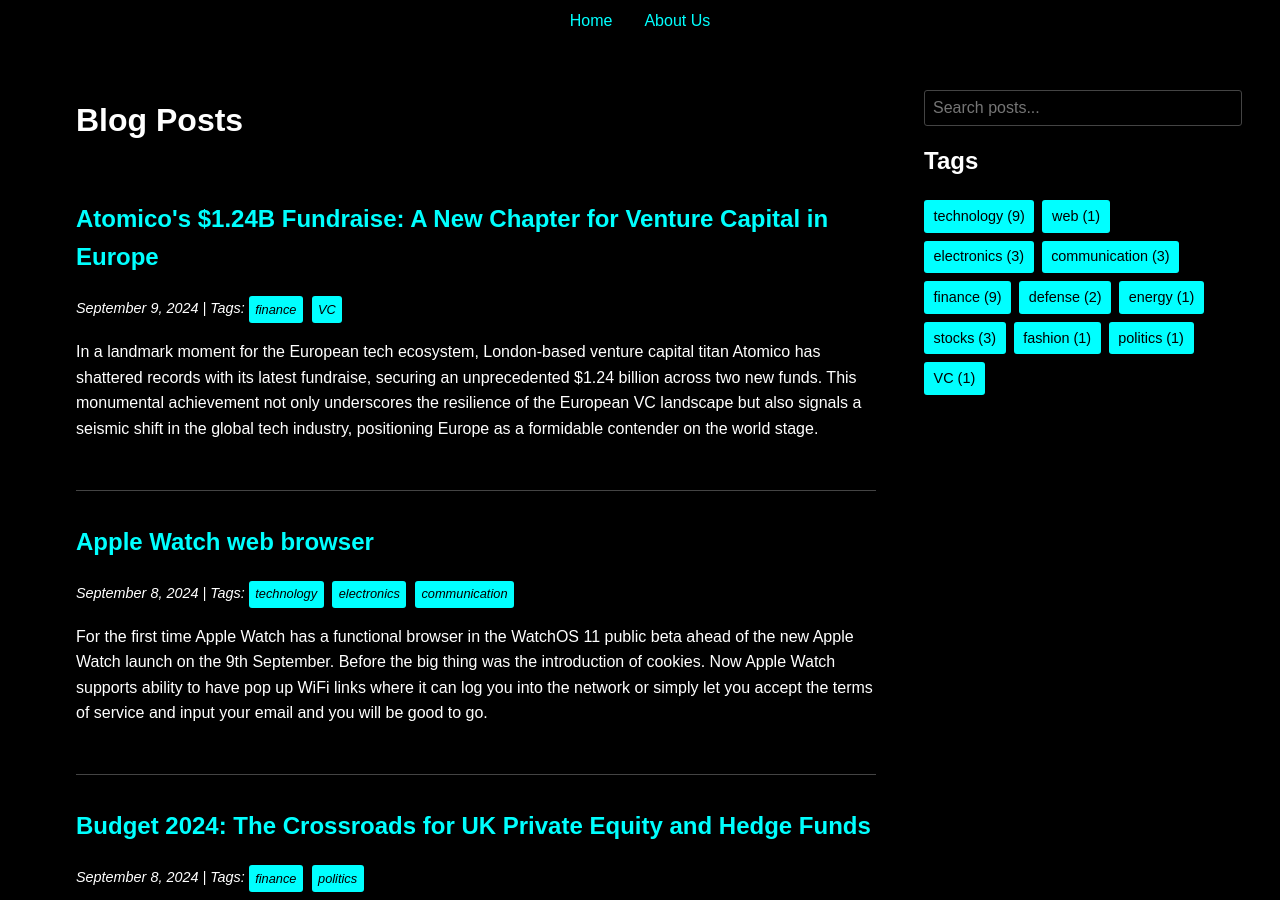
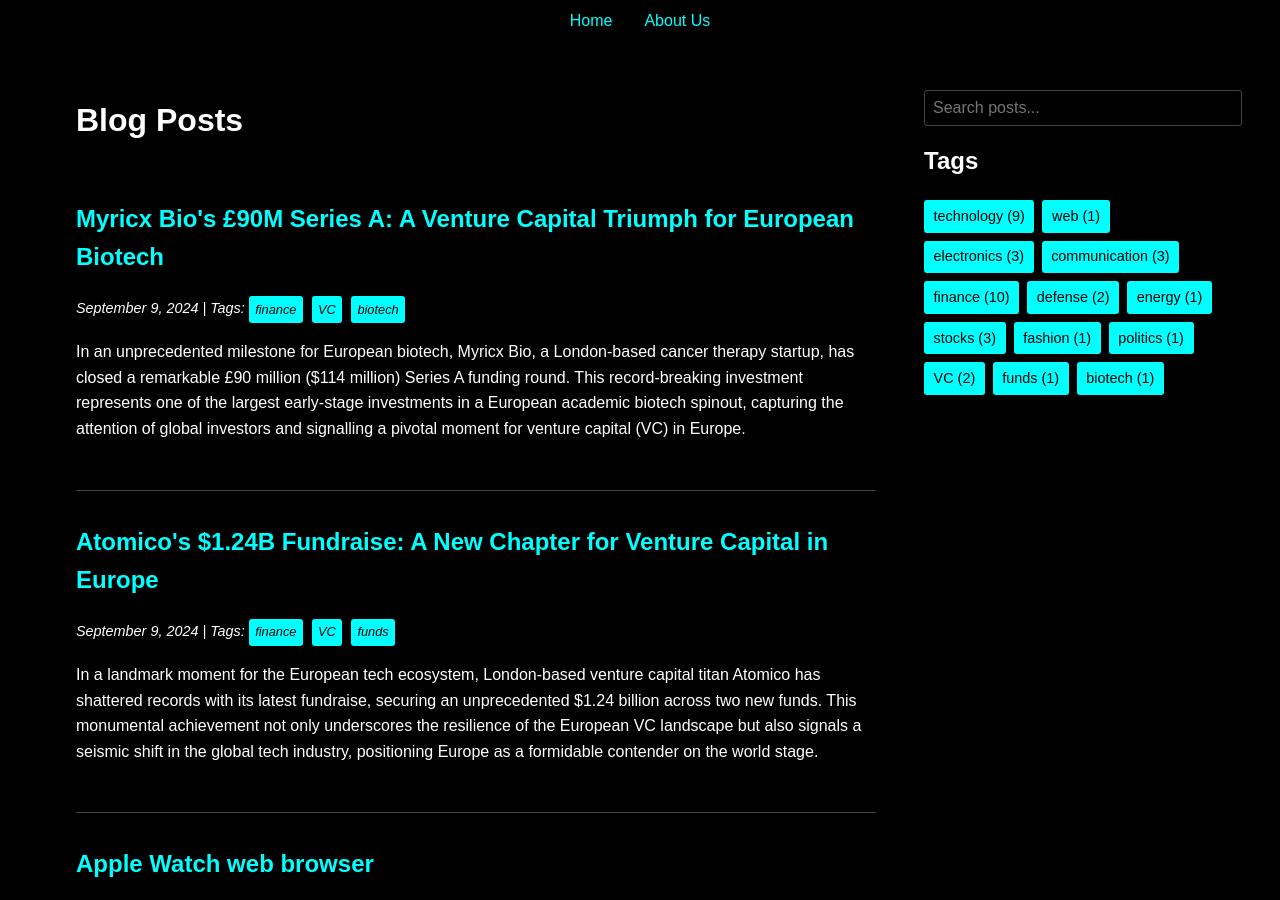
Before and after one commit to groupworksmedia/groupworks, a Jekyll site: the page built from index.md, in a window 1280 px wide and 900 px high. Built offline with Jekyll 4.4.1, drawn with Linux system fonts in a browser that asks for light colours; some of the changed lines change nothing that is shown.

Commit message:
new post

```diff
--- a/_posts/2024-09-09-AtomicoFundraise.md
+++ b/_posts/2024-09-09-AtomicoFundraise.md
@@ -3,7 +3,7 @@
 author: Max Scott-Hayes
 title: "Atomico's $1.24B Fundraise: A New Chapter for Venture Capital in Europe"
 date: 2024-09-09
-tags: finance VC
+tags: finance VC funds
 ---
 In a landmark moment for the European tech ecosystem, London-based venture capital titan Atomico has shattered records with its latest fundraise, securing an unprecedented $1.24 billion across two new funds. This monumental achievement not only underscores the resilience of the European VC landscape but also signals a seismic shift in the global tech industry, positioning Europe as a formidable contender on the world stage.
 
--- /dev/null
+++ b/_posts/2024-09-09-Myricx BioSeriesA.md
@@ -0,0 +1,63 @@
+---
+layout: posts
+author: Max Scott-Hayes
+title: "Myricx Bio's £90M Series A: A Venture Capital Triumph for European Biotech"
+date: 2024-09-09
+tags: finance VC biotech
+---
+In an unprecedented milestone for European biotech, Myricx Bio, a London-based cancer therapy startup, has closed a remarkable £90 million ($114 million) Series A funding round. This record-breaking investment represents one of the largest early-stage investments in a European academic biotech spinout, capturing the attention of global investors and signalling a pivotal moment for venture capital (VC) in Europe.
+
+### A Clear Vote of Confidence from Top-Tier Investors
+
+The Series A round was spearheaded by two of the most respected names in life sciences VC—Novo Holdings and Abingworth—both known for backing high-impact biotech startups. They were joined by a prestigious group of co-investors, which includes:
+
+- **British Patient Capital**, demonstrating public sector support for innovative healthcare ventures.
+- **Cancer Research Horizons**, reflecting the nonprofit's trust in Myricx’s potential to contribute to cancer research.
+- **Eli Lilly**, highlighting Big Pharma’s commitment to groundbreaking biotech developments.
+- **Brandon Capital** and **Sofinnova Partners**, both returning investors, a testament to the company’s progress since earlier funding rounds.
+
+The wide array of stakeholders involved, from traditional VCs to global pharmaceutical players, underscores the broad appeal and potential of Myricx’s science. This alignment of interests between diverse investors is rare and is a resounding endorsement of the disruptive potential Myricx Bio offers the oncology space.
+
+### Changing the Face of European Biotech Funding
+
+Traditionally, European biotechs have faced significant challenges when raising large-scale financing compared to their American counterparts. However, Myricx’s Series A challenges that notion head-on.
+
+This record-breaking round showcases the immense potential of European biotech. It's a clear signal that world-class innovation from UK institutions can attract substantial venture capital, competing on a global stage.
+
+For VCs, this deal is not just about one company—it’s about transforming perceptions of Europe’s biotech sector. Venture capital in Europe has often been viewed as more risk-averse than in the US. But the success of Myricx Bio demonstrates that with the right technology, European startups can attract sizeable funding, signalling a shift in how European biotechs are valued and supported.
+
+### Pioneering Science Meets Venture Capital Enthusiasm
+
+One of the main reasons Myricx Bio attracted such high-profile investors is the innovative approach they’re bringing to cancer therapy. The company's groundbreaking work on antibody-drug conjugates (ADCs) is at the forefront of new treatment paradigms. Unlike many oncology platforms, Myricx’s technology targets **N-myristoyltransferase (NMT)**, an enzyme essential for the growth of certain cancer cells.
+
+This unique mechanism of action provides a fresh avenue for cancer treatment, which has captivated venture capitalists looking for high-potential bets in the crowded oncology space.
+
+This investment, has potential to reshape the landscape of cancer therapy. The strong support from venture capital partners enables them to push the boundaries of what's possible in ADC development.
+
+From a venture capital perspective, the potential returns on investment are vast. ADCs have shown enormous promise as next-generation cancer treatments, and a platform that could fundamentally improve their precision and effectiveness is a golden opportunity. The innovative edge and potential scalability of Myricx’s work makes it an attractive prospect for investors keen on transformative science.
+
+### Scaling Up: From Idea to Impact
+
+For venture capitalists, Myricx’s Series A investment goes beyond backing novel science—it’s about fuelling exponential growth. The influx of capital will allow the company to significantly scale its operations, turning cutting-edge academic research into market-ready therapies. Here’s how the funding will be utilised:
+
+1. **Team Expansion:** From a current headcount of just four, Myricx plans to increase its team to around 15 full-time employees. This will add critical expertise across R&D, regulatory affairs, and business development, all key areas for startups transitioning from discovery to development stages.
+
+2. **Establishing R&D Facilities:** The company will set up in-house R&D laboratories in London, providing the infrastructure needed to accelerate research into clinical trials.
+
+3. **Advancing Clinical Programs:** Two lead programs are expected to enter clinical trials, with the first Phase 1 trial targeted for early 2026. Investors are particularly eager about the projected timeline for proof-of-concept data in 2027 and 2028, milestones that could dramatically increase Myricx’s valuation and set the stage for future fundraising rounds or strategic partnerships.
+
+### Catalysing European Biotech and Venture Capital Ecosystems
+
+Myricx’s success has implications far beyond the company itself. It represents a catalyst for the broader European biotech ecosystem, demonstrating that substantial early-stage venture capital can be successfully raised for groundbreaking life sciences innovation. This sends a powerful signal to both startups and investors across Europe that the region is ready to support world-class biotech ventures.
+
+For venture capitalists, this investment sets a new benchmark for what’s possible in European biotech. It proves that Europe is capable of producing companies with the science, leadership, and potential to deliver outsized returns—factors that traditionally attracted more investment dollars to the US.
+
+The backing of global pharma giant **Eli Lilly** also highlights the growing trend of pharmaceutical companies working more closely with early-stage biotechs, creating new opportunities for VC-backed firms to access the resources and expertise needed for commercial success.
+
+### A Positive Outlook for the Future
+
+As Myricx Bio moves forward, it carries the hopes not only of its investors but also of the wider biotech and VC communities. This funding round is about more than just capital—it’s about credibility, visibility, and momentum. The company’s success could pave the way for further VC investments in European biotech, creating a virtuous cycle of funding, innovation, and commercialisation.
+
+With this historic Series A, Myricx Bio stands as a symbol of the potential for European startups to make a global impact, attracting high-caliber investors and blazing a trail for others to follow. The intersection of pioneering science and venture capital ambition makes this a moment to celebrate, not just for Myricx, but for European biotech as a whole.
+
+As we look to the future, it’s clear: European biotech is ready to play on the global stage, and venture capital is there to fuel that rise.
```
